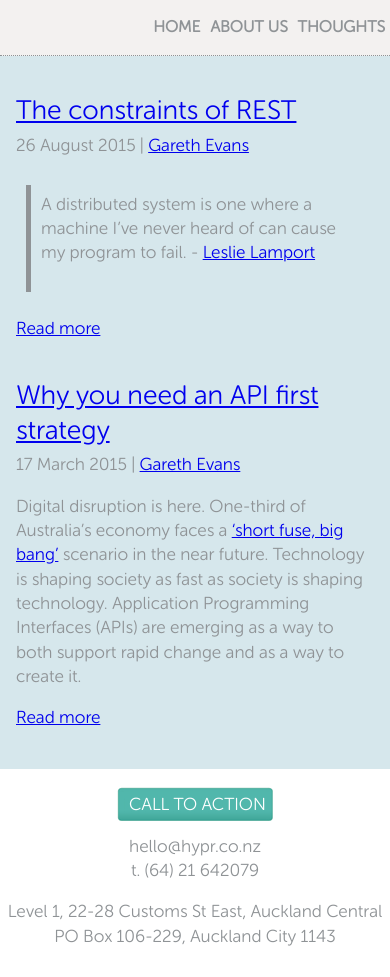
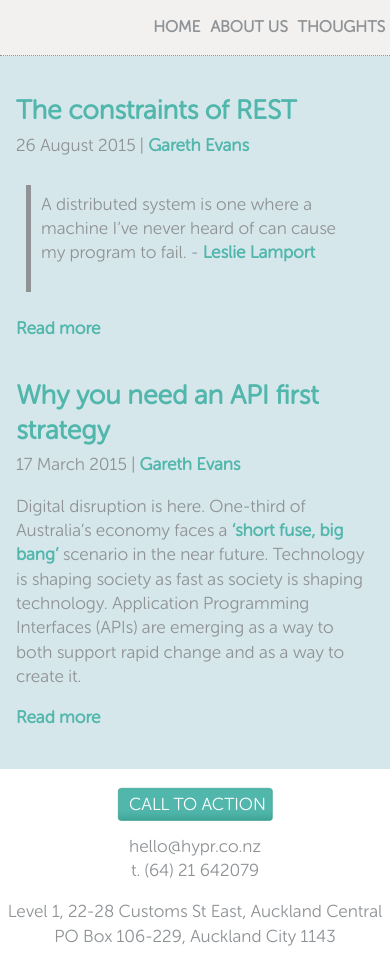
Before and after one commit to hyprnz/hyprnz.github.io, a Jekyll site: the page built from thoughts/index.md, in a window 390 px wide and 977 px high. Built offline with Jekyll 4.4.1, drawn with Linux system fonts in a browser that asks for light colours; nearby versions of some CDN libraries; some web fonts are replaced; library files that are not in the unit come from our copies.

Commit message:
Updated styles in blog for mobile

```diff
--- a/_layouts/about.html
+++ b/_layouts/about.html
@@ -12,6 +12,8 @@
     <link rel="stylesheet" type="text/css" href="/css/font-museo-sans-rounded-300.css"/>
     <link rel="stylesheet" media="only screen and (max-device-width: 768px)" href="/css/blog-ipad.css">
     <link rel="stylesheet" media="only screen and (max-width: 468px)" href="/css/blog-ipad.css">
+    <link rel="stylesheet" media="only screen and (min-device-width: 768px) and (max-device-width: 1024px)" href="/css/blog-ipad.css">
+    <link rel="stylesheet" media="only screen and (min-width: 469px) and (max-width: 1024px)" href="/css/blog-ipad.css">
     <link rel="stylesheet" media="only screen and (min-width: 1025px)" href="/css/blog.css">
 
     <meta name="viewport" content="width=device-width, initial-scale=1">
--- a/css/blog-ipad.css
+++ b/css/blog-ipad.css
@@ -32,6 +32,21 @@ h2{
 }
 h3{
     font-size:15pt;
+}
+.section_blog a, .section_blog a:visited{
+    text-decoration: none;
+    color:#51b6ab;
+    font-weight:bold;
+}
+.section_blog a:hover{
+    text-decoration: underline;
+}
+h2 a, h2 a:visited{
+    text-decoration: none;
+    color:#7d9aa2;
+}
+.clear {
+    clear:both;
 }
 
 /* Sections */
```
